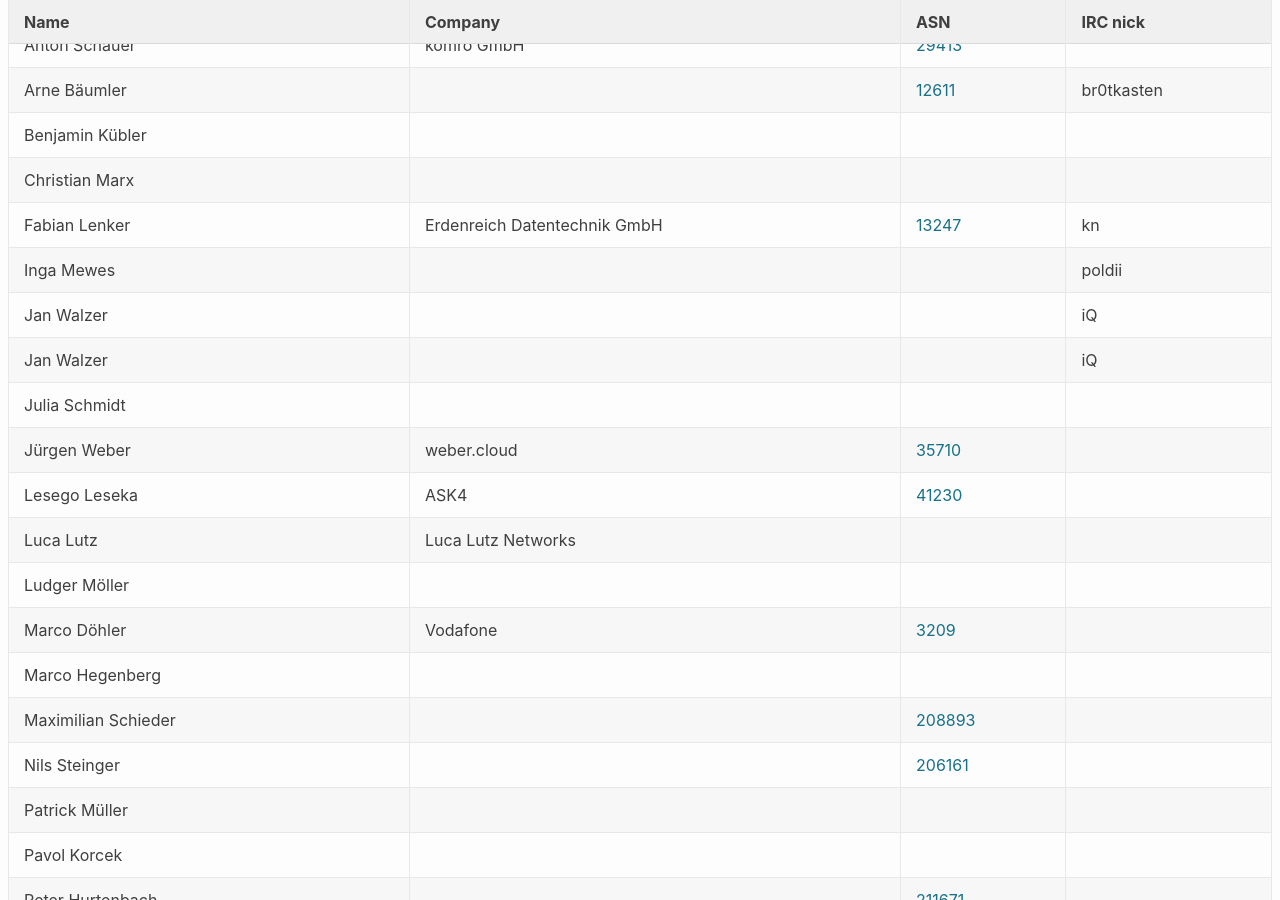
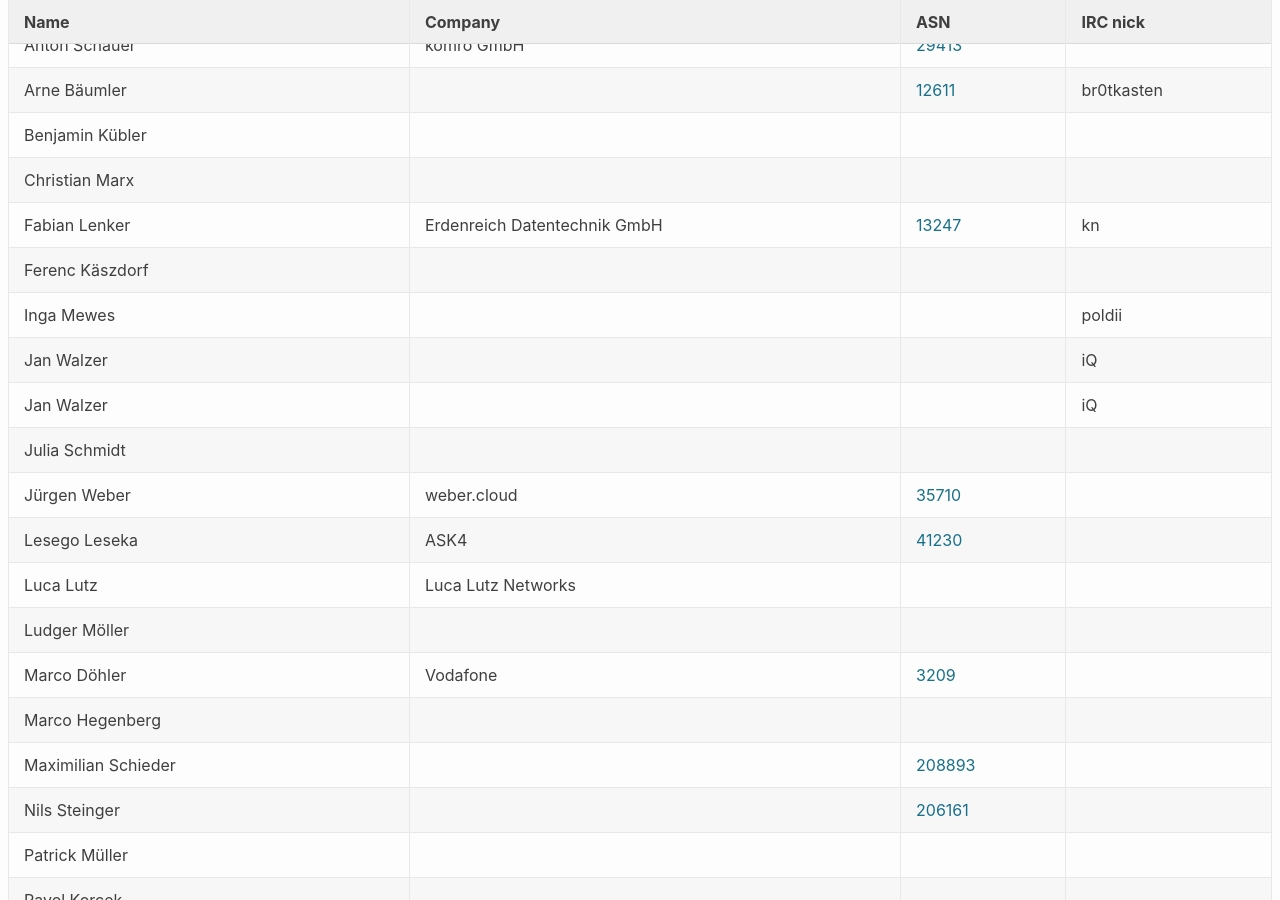
Before and after one commit to denog/pretix-attendeelist, a Jekyll site: the page built from denog15/index.md, in a window 1280 px wide and 900 px high, scrolled down 13119 px. Built offline with Jekyll 4.4.1, drawn with Linux system fonts in a browser that asks for light colours.

Commit message:
Latest data: Sun Oct 15 19:09:31 UTC 2023

```diff
--- a/_data/attendees_denog15_online.json
+++ b/_data/attendees_denog15_online.json
@@ -52,6 +52,12 @@
     "company": "Erdenreich Datentechnik GmbH",
     "irc": "kn",
     "asn": "13247"
+  },
+  {
+    "name": "Ferenc Käszdorf",
+    "company": null,
+    "irc": null,
+    "asn": null
   },
   {
     "name": "Inga Mewes",
```
